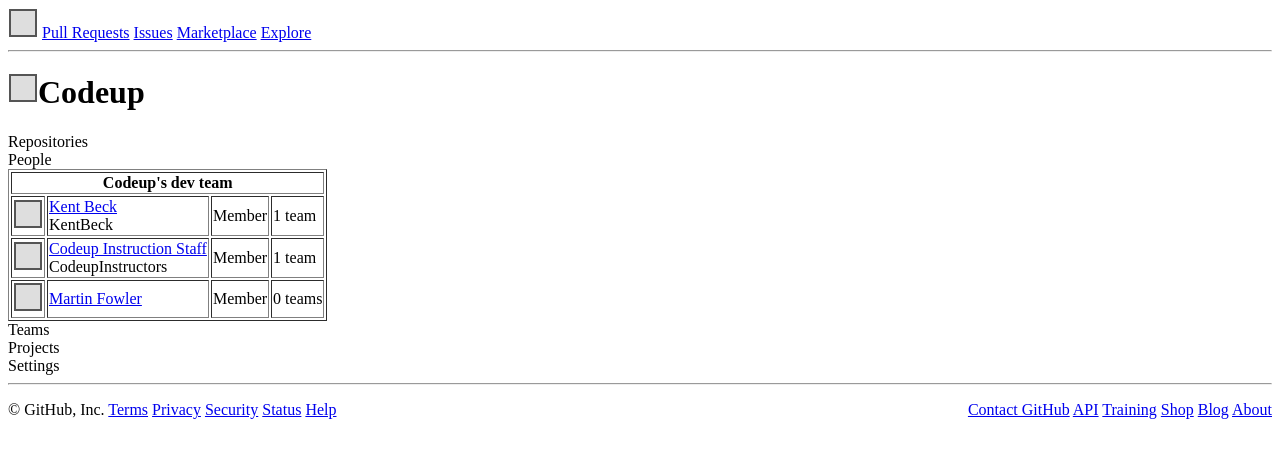
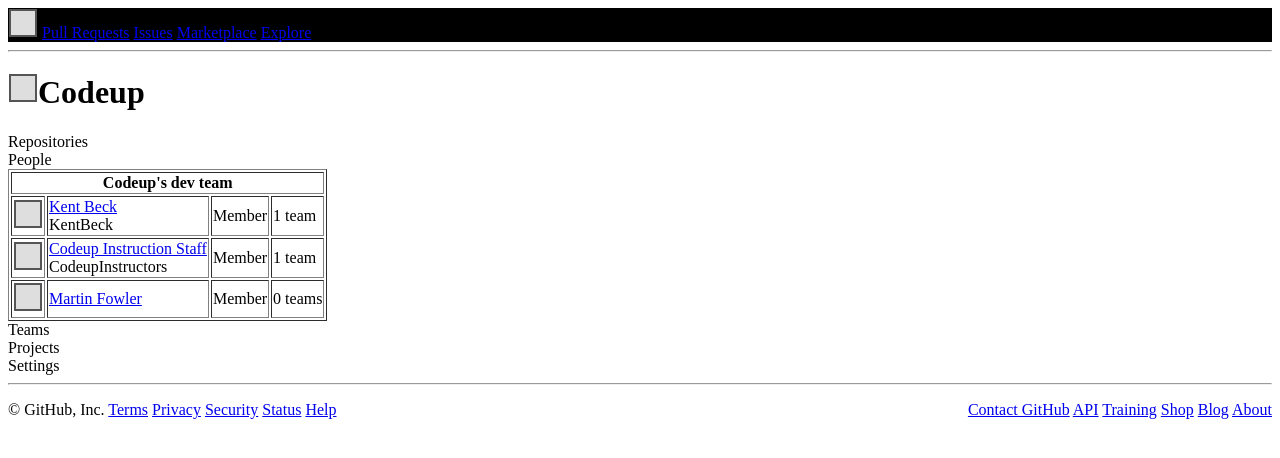
Before and after one commit to brycedpayne/codeup-web-exercises, a plain HTML site: page github.html in a window 1280 px wide. Drawn offline with Linux system fonts and the light colour scheme.

Commit message:
style mod

```diff
--- a/github.html
+++ b/github.html
@@ -5,13 +5,13 @@
     <title>github</title>
 </head>
 <body>
-    <navigation>
+    <nav style="background-color: black">
         <img src="img/30x30.svg" alt="github logo">
         <a href="#">Pull Requests</a>
         <a href="#">Issues</a>
         <a href="#">Marketplace</a>
         <a href="#">Explore</a>
-    </navigation>
+    </nav>
     <hr>
     <header>
         <h1><img src="img/30x30.svg" alt="codeup logo">Codeup</h1>
```
Also changed, not shown: welcome.html (+1 -1 lines).
